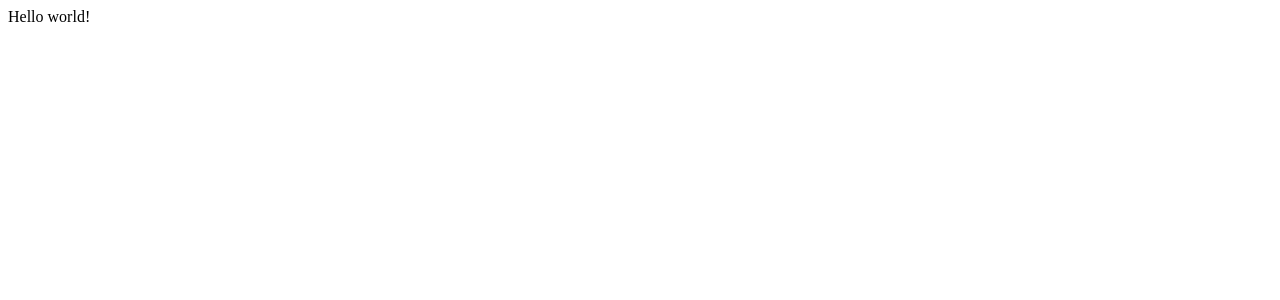
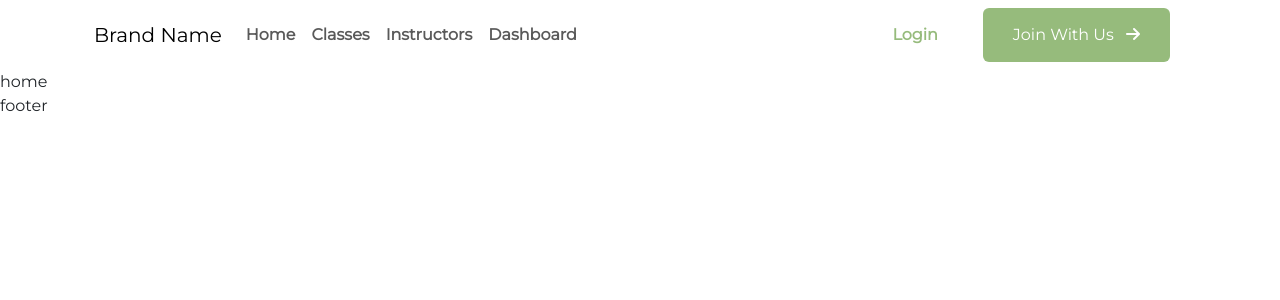
Before and after one commit to Hasan-Nayem/Frame-and-Focus-Client, a React (Vite) app: page / in a window 1280 px wide. Shown: the top 300 px of the page. Built offline with nearby package versions, Linux system fonts and the light colour scheme.

Commit message:
Header added

```diff
--- a/index.html
+++ b/index.html
@@ -5,6 +5,10 @@
     <link rel="icon" type="image/svg+xml" href="/vite.svg" />
     <meta name="viewport" content="width=device-width, initial-scale=1.0" />
     <title>Vite + React</title>
+    <link rel="preconnect" href="https://fonts.googleapis.com">
+    <link rel="preconnect" href="https://fonts.gstatic.com" crossorigin>
+    <link href="https://fonts.googleapis.com/css2?family=Montserrat&display=swap" rel="stylesheet">
+    <script src="https://kit.fontawesome.com/bf4a6c619a.js" crossorigin="anonymous"></script>
   </head>
   <body>
     <div id="root"></div>
--- a/package.json
+++ b/package.json
@@ -12,10 +12,14 @@
   "dependencies": {
     "@stripe/react-stripe-js": "^2.1.0",
     "@stripe/stripe-js": "^1.54.0",
+    "@tanstack/react-query": "^4.29.12",
+    "bootstrap": "^5.3.0",
     "localforage": "^1.10.0",
     "match-sorter": "^6.3.1",
     "react": "^18.2.0",
+    "react-bootstrap": "^2.7.4",
     "react-dom": "^18.2.0",
+    "react-icons": "^4.9.0",
     "react-router-dom": "^6.12.0",
     "sort-by": "^1.2.0"
   },
--- /dev/null
+++ b/src/Components/Footer/Footer.jsx
@@ -0,0 +1,9 @@
+const Footer = () => {
+    return (
+        <div>
+            footer
+        </div>
+    );
+};
+
+export default Footer;
--- /dev/null
+++ b/src/Components/Header/Header.css
@@ -0,0 +1,19 @@
+.btn{
+
+}
+.join-btn{
+    background-color: #96BB7C;
+    padding: 15px 30px;
+    border-radius: 6px;
+    color: #fff;
+    text-decoration: none;
+}
+@media screen and (max-width: 576px){
+    .join-btn{
+        background-color: #96BB7C;
+        padding: 7px 15px;
+        border-radius: 3px;
+        color: #fff;
+        text-decoration: none;
+    }
+}
--- /dev/null
+++ b/src/Components/Header/Header.jsx
@@ -0,0 +1,40 @@
+import { Container, Nav, Navbar } from "react-bootstrap";
+import { Link } from "react-router-dom";
+import './Header.css';
+
+const Header = () => {
+    return (
+        <div className="container">
+            <Navbar expand="lg">
+                <Container fluid>
+                    <Navbar.Brand href="#">Brand Name</Navbar.Brand>
+                    <Navbar.Toggle aria-controls="navbarScroll" />
+                    <Navbar.Collapse id="navbarScroll">
+                    <Nav
+                        className="mx-auto my-2 my-lg-0 fw-bolder"
+                        style={{ maxHeight: '100px' }}
+                        navbarScroll
+                    >
+                        <Nav.Link href="#action1">Home</Nav.Link>
+                        <Nav.Link href="#action2">Classes</Nav.Link>
+                        <Nav.Link href="#action2">Instructors</Nav.Link>
+                        <Nav.Link href="#action2">Dashboard</Nav.Link>
+                    </Nav>
+                    <Navbar.Collapse id="navbarScroll">
+                        <Nav
+                            className="ms-auto my-2 my-lg-0 fw-bolder"
+                            style={{ maxHeight: '100px' }}
+                            navbarScroll
+                        >
+                        </Nav>
+                        <Link className="btn mx-3" style={{ color: '#96BB7C', fontWeight: "bolder"}}>Login</Link>
+                        <Link className="join-btn mx-3">Join With Us <i className="fa-solid fa-arrow-right ms-2"></i> </Link>
+                    </Navbar.Collapse>
+                    </Navbar.Collapse>
+                </Container>
+            </Navbar>
+        </div>
+    );
+};
+
+export default Header;
--- /dev/null
+++ b/src/Pages/Home/Home/Home.jsx
@@ -0,0 +1,9 @@
+const Home = () => {
+    return (
+        <div>
+            home
+        </div>
+    );
+};
+
+export default Home;
--- /dev/null
+++ b/src/Pages/Login/Login.jsx
@@ -0,0 +1,9 @@
+const Login = () => {
+    return (
+        <div>
+            login
+        </div>
+    );
+};
+
+export default Login;
--- /dev/null
+++ b/src/Pages/Registration/Registration.jsx
@@ -0,0 +1,9 @@
+const Registration = () => {
+    return (
+        <div>
+            registration
+        </div>
+    );
+};
+
+export default Registration;
--- /dev/null
+++ b/src/Template/Main.jsx
@@ -0,0 +1,15 @@
+import { Outlet } from "react-router-dom";
+import Header from "../Components/Header/Header";
+import Footer from "../Components/Footer/Footer";
+
+const Main = () => {
+    return (
+        <>
+            <Header></Header>
+                <Outlet></Outlet>
+            <Footer></Footer>
+        </>
+    );
+};
+
+export default Main;
--- a/src/index.css
+++ b/src/index.css
@@ -1,3 +1,11 @@
+*{
+  margin: 0;
+  padding: 0;
+  box-sizing: border-box;
+  font-family: 'Montserrat', sans-serif;
+}
+
+
 /* :root {
   font-family: Inter, system-ui, Avenir, Helvetica, Arial, sans-serif;
   line-height: 1.5;
```
Also changed, not shown: src/main.jsx (+22 -1 lines), 1 other file (tests, documents, lock files or other folders).
